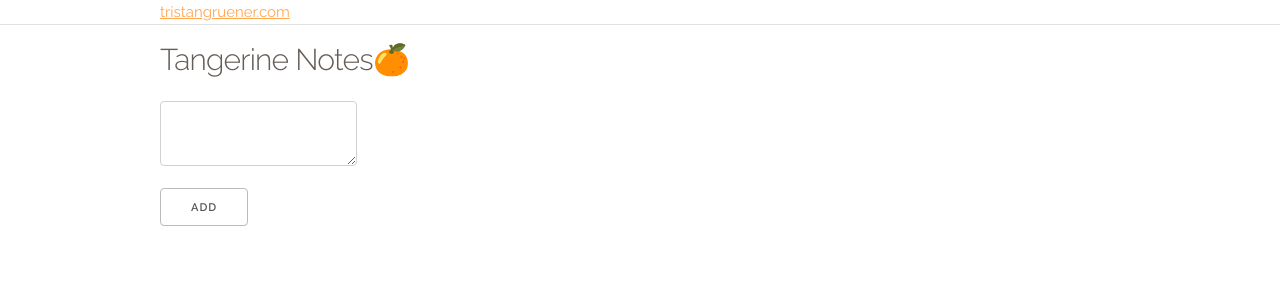
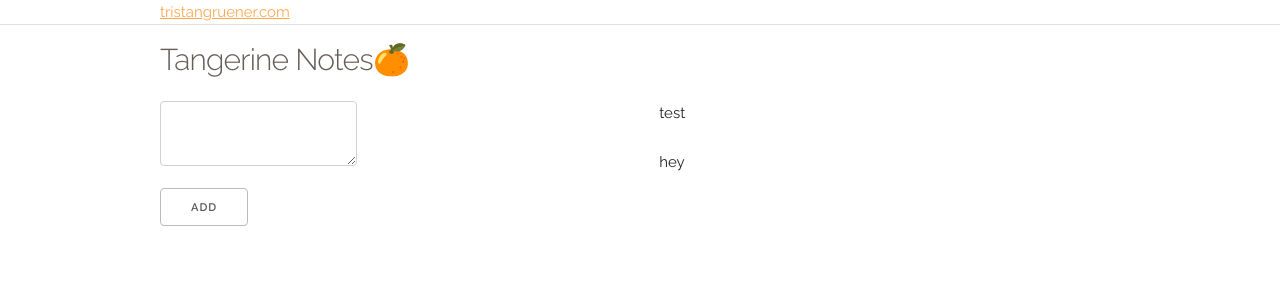
Before and after one commit to TristanAG/tangerine-notes, a React (Create React App) app: page / in a window 1280 px wide. Shown: the top 300 px of the page. Built offline with nearby package versions, Linux system fonts and the light colour scheme.

Commit message:
more primitive functionality

```diff
--- a/src/index.js
+++ b/src/index.js
@@ -5,6 +5,50 @@ import './css/skeleton.css';
 import './css/style.css';
 import registerServiceWorker from './registerServiceWorker';
 // import App from './App';
+
+class TangerineNotes extends React.Component {
+  constructor(props){
+    super(props)
+    this.addHashWord = this.addHashWord.bind(this)
+
+    this.state = {
+      hashedWords: 'hey'
+    }
+  }
+
+  addHashWord(hashWord) {
+    console.log('in add hashWord', hashWord)
+    this.setState(() => ({
+      hashedWords: hashWord
+    }))
+  }
+
+  render() {
+    return (
+      <div>
+        <Header />
+        <div className="container" style={{ marginTop: "15px"}}>
+          <div className="row">
+          <h4>Tangerine Notes
+            <span role="img" alt="tangerine emoji" aria-label="tangerine emoji">🍊</span>
+          </h4>
+          </div>
+          <div className="row">
+            <div className="columns six">
+              <AddNote addHashWord={this.addHashWord}/>
+            </div>
+            <div className="columns six">
+              <p>test</p>
+              <p>{this.state.hashedWords}</p>
+
+            </div>
+          </div>
+        </div>
+      </div>
+    )
+  }
+}
+
 
 const Header = () => (
   <header>
@@ -19,12 +63,17 @@ class AddNote extends React.Component {
   constructor(props){
     super(props)
     this.showKey = this.showKey.bind(this)
+    this.startAddHashWord = this.startAddHashWord.bind(this)
     this.hashWord = ''
     this.recording = false
 
     this.state = {
-      hashWord: ''
+      newHashWord: ''
     }
+  }
+
+  startAddHashWord(hashWord) {
+    this.props.addHashWord(hashWord)
   }
 
   addNote(e) {
@@ -43,15 +92,17 @@ class AddNote extends React.Component {
     }
 
     if(character === ' ' && this.recording){
-      console.log('state hashword ', this.state.hashWord)
+
       this.recording = false
 
+      console.log('in showKey function', this.hashWord)
+      this.startAddHashWord(this.hashWord)
       //now i think the idea is to actually print out the new hashWord to the screen
-      this.setState(() => ({
-        hashWord: this.hashWord
-      }))
+      // this.setState(() => ({
+      //   newHashWord: this.hashWord
+      // }))
       this.hashWord = ''
-      console.log(this.state.hashWord)
+
     }
 
     if(this.recording){
@@ -65,6 +116,9 @@ class AddNote extends React.Component {
     return (
       <div>
         <form onSubmit={this.addNote}>
+          {/*could i add further improvement by only firing onkeydown if recording?
+            probably not worth it to fuck around with that too much right now just because i'm still needing to figure out the structure of the app and what it's really gonna do
+            */}
           <textarea name="note" onKeyDown={this.showKey}/>
           <br />
           <button type="submit">add</button>
@@ -74,21 +128,7 @@ class AddNote extends React.Component {
   }
 }
 
-class TangerineNotes extends React.Component {
-  render() {
-    return (
-      <div>
-        <Header />
-        <div className="container" style={{ marginTop: "15px"}}>
-          <h4>Tangerine Notes
-            <span role="img" alt="tangerine emoji" aria-label="tangerine emoji">🍊</span>
-          </h4>
-          <AddNote/>
-        </div>
-      </div>
-    )
-  }
-}
+
 
 ReactDOM.render(<TangerineNotes />, document.getElementById('root'));
 registerServiceWorker();
```
